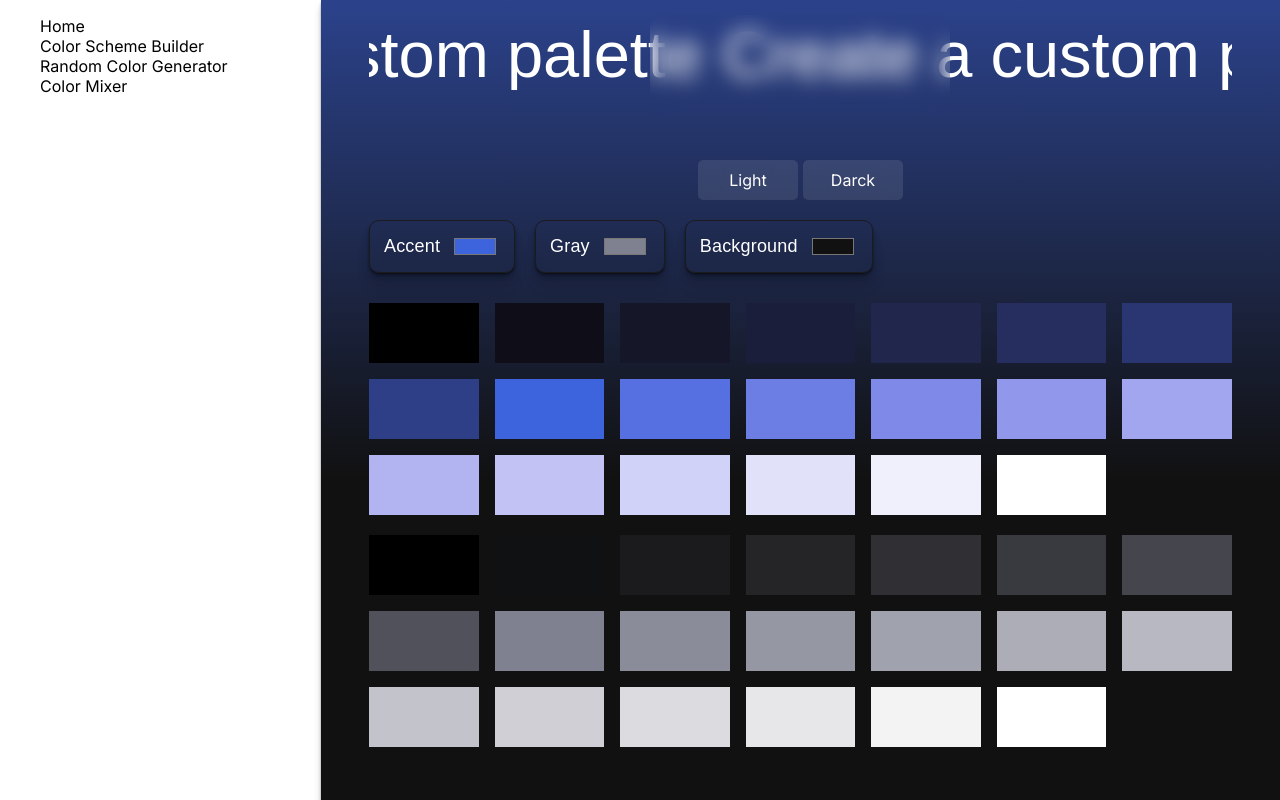
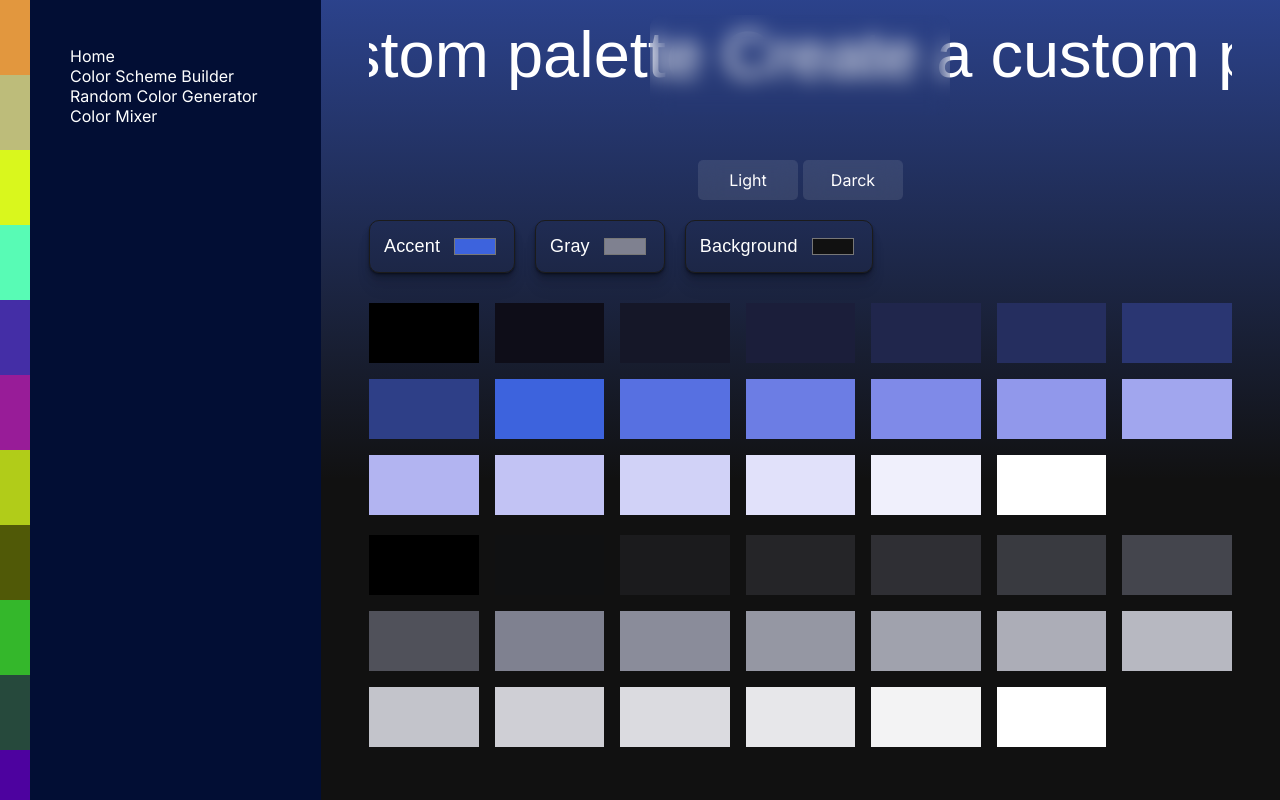
Before and after one commit to Andriikryl/custom-palette, a Next.js app: page / in a window 1280 px wide. Built offline with nearby package versions, Linux system fonts and the light colour scheme.

Commit message:
add styles

```diff
--- /dev/null
+++ b/src/app/mixer/style.module.css
@@ -0,0 +1,5 @@
+.box{
+    --size: 100px;
+    width: var(--size);
+    height: var(--size);
+}
--- a/src/components/nav/style.module.css
+++ b/src/components/nav/style.module.css
@@ -1,10 +1,11 @@
-.wrapper{
-    padding-block-start: 40px;
+
+.nav__wrapper{
     width: 100%;
     height: 100dvh;
-    background-color: #f9d3e5;
+    background-color: rgb(2, 14, 52);
     position: sticky;
     top: 0;
+    display: flex;
 }
 
 .icon__box{
@@ -12,3 +13,28 @@
     flex-direction: column;
     align-items: center;
 }
+
+.palete__box{
+    display: flex;
+    flex-direction: column;
+    overflow: hidden;
+}
+
+.inner__box{
+    flex-grow: 1;
+    flex-shrink: 0;
+    --size: 30px;
+    width: var(--size);
+    height: calc(var(--size) * 2.5);
+}
+
+.flow{
+    margin-block-start: 30px;
+    display: flex;
+    align-items: center;
+    flex-direction: column;
+}
+
+.link{
+    color: var(--white);
+}
```
Also changed, not shown: src/app/random/style.module.css (added, +49 -0 lines).
